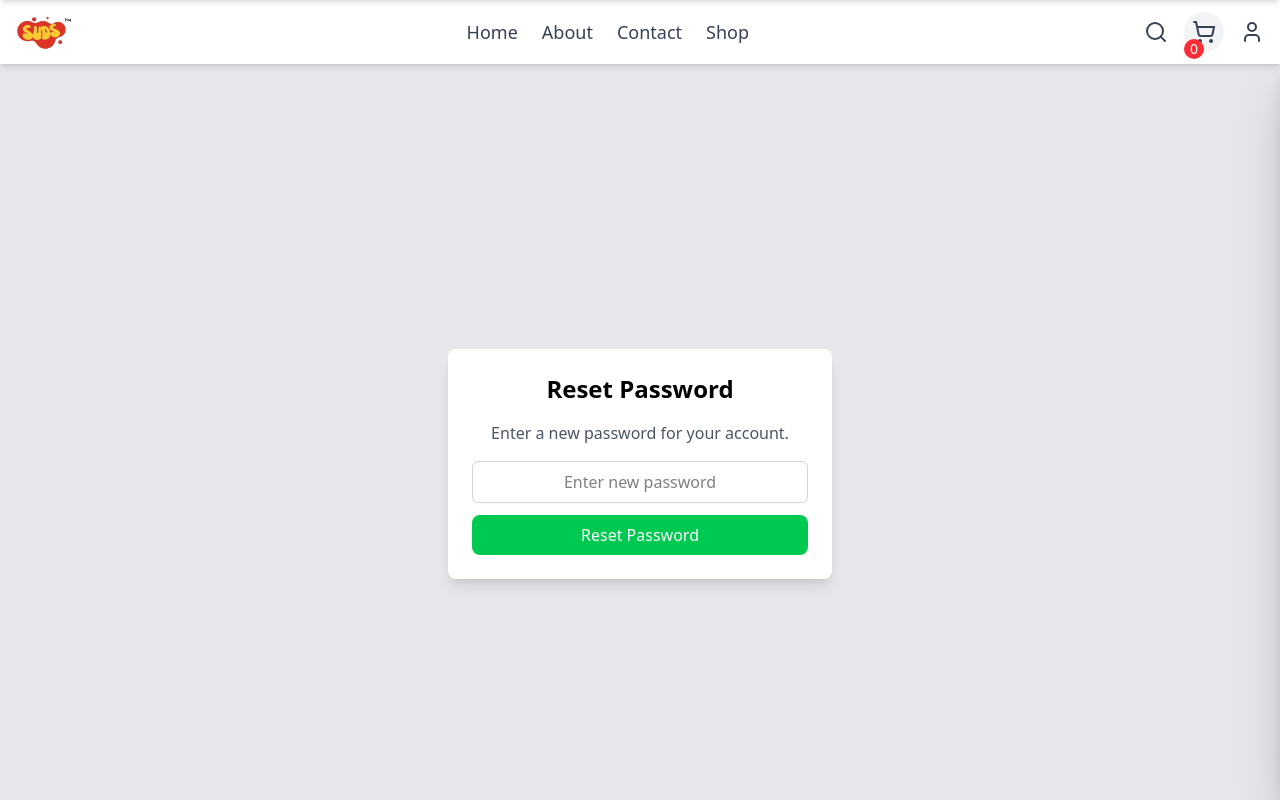
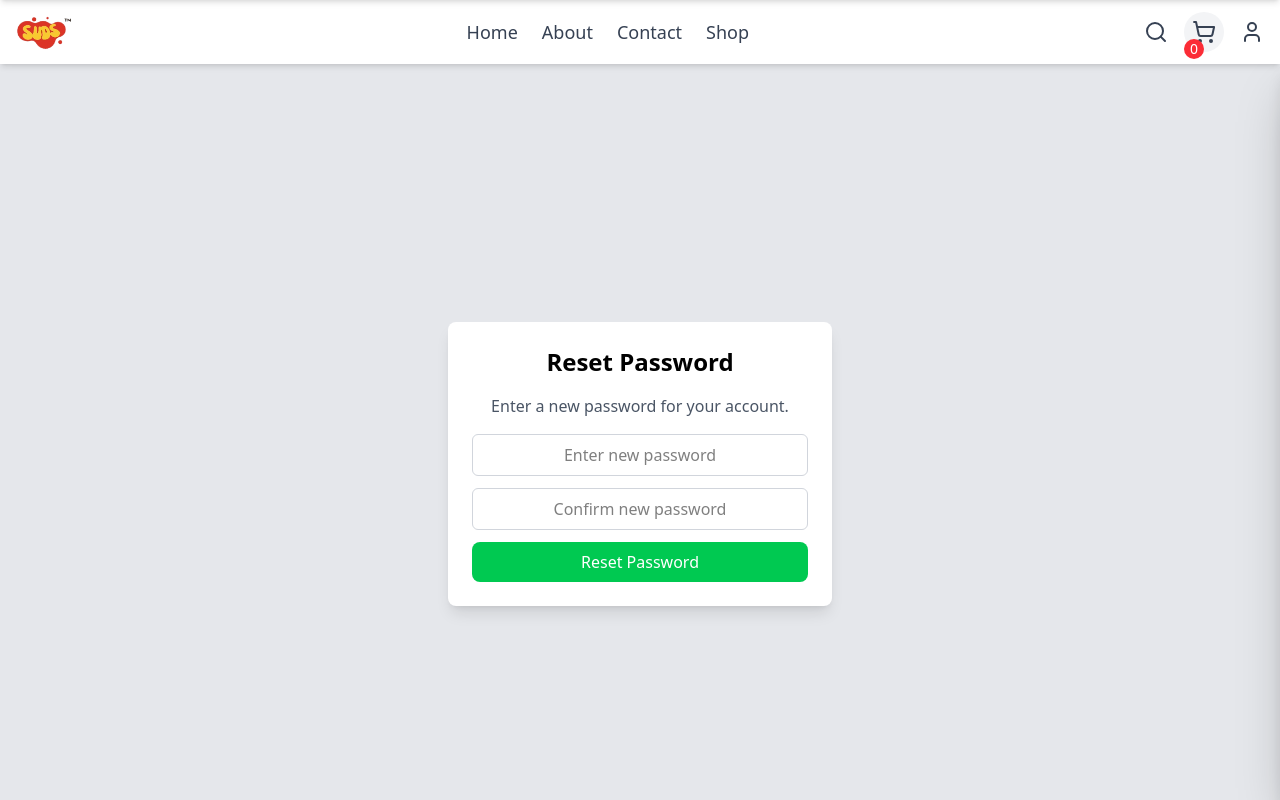
Before and after one commit to ajayGodara0001/suds, a React (Vite) app in the folder client/: page /reset-password/1 in a window 1280 px wide. Shown: the top 800 px of the page. Built offline with nearby package versions, Linux system fonts and the light colour scheme; no server answers.

Commit message:
confirm password and passwrord validation

```diff
--- a/client/src/components/Login.jsx
+++ b/client/src/components/Login.jsx
@@ -29,15 +29,15 @@
       .then((res) => {
         toast.success(res.data.message)
         navigate("/")
+        setTimeout(() => {
+          window.location.reload();
+      }, 500);
       })
       .catch((error)=>{
         console.error("Error:", error.response?.data || error.message);
         toast.error(error.response?.data?.message ||  error.message);
       })
       .finally(() => {
-        setTimeout(() => {
-          window.location.reload();
-      }, 500);
         setLoading(false); // Enable button again if needed
       });
   };
--- a/client/src/components/Signup.jsx
+++ b/client/src/components/Signup.jsx
@@ -1,53 +1,59 @@
 import { useForm } from "react-hook-form";
 import { NavLink, useNavigate } from "react-router-dom";
-import { X, Menu } from "lucide-react";
+import { X } from "lucide-react";
 import toast from 'react-hot-toast';
-
-import axios from "axios"
+import axios from "axios";
 import { useState } from "react";
-
 
 export default function Register() {
   const [loading, setLoading] = useState(false);
-  const navigate = useNavigate()
+  const navigate = useNavigate();
+
   const back = () => {
-    navigate("/")
-  }
+    navigate("/");
+  };
+
   const {
     register,
     handleSubmit,
+    watch,
     formState: { errors },
   } = useForm();
 
   const onSubmit = async (data) => {
+    if (data.password !== data.confirmPassword) {
+      return;
+    }
+
     setLoading(true);
     const newUser = {
       email: data.email,
       name: data.name,
-      password: data.password
-    }
-    const backend_url = import.meta.env.VITE_BACKEND_URI
+      password: data.password,
+    };
+
+    const backend_url = import.meta.env.VITE_BACKEND_URI;
     await axios.post(`${backend_url}/api/auth/signup`, newUser, { withCredentials: true })
-      .then((res) => {
-        navigate("/verification")
-        })
+      .then(() => {
+        navigate("/verification");
+      })
       .catch((error) => {
         console.error("Error:", error.response?.data || error.message);
-            toast.error(error.response?.data?.message ||  error.message);
-
+        toast.error(error.response?.data?.message || error.message);
       })
       .finally(() => {
-        window.location.reload()
-        setLoading(false); // Enable button again if needed
+        setLoading(false);
       });
   };
 
   return (
     <div className="flex flex-col items-center justify-center h-screen bg-gray-100">
       <div className="bg-white p-6 rounded-2xl shadow-lg w-96 text-center">
-        <div className="flex  flex-row justify-between mb-5  items-center">
-          <h2 className="text-2xl font-semibold ">Register</h2>
-          <span> <X onClick={back} className=" rounded-md px-2 hover:scale-125  cursor-pointer " size={40} /></span>
+        <div className="flex flex-row justify-between mb-5 items-center">
+          <h2 className="text-2xl font-semibold">Register</h2>
+          <span>
+            <X onClick={back} className="rounded-md px-2 hover:scale-125 cursor-pointer" size={40} />
+          </span>
         </div>
         <form onSubmit={handleSubmit(onSubmit)}>
           <input
@@ -70,20 +76,35 @@
             type="password"
             placeholder="Password"
             className="w-full p-2 mb-1 border rounded-lg focus:outline-none focus:ring-2 focus:ring-blue-400"
-            {...register("password", { required: "Password is required" })}
+            {...register("password", {
+              required: "Password is required",
+              minLength: { value: 8, message: "Password must be at least 8 characters long" },
+              pattern: {
+                value: /^(?=.*[a-z])(?=.*[A-Z])(?=.*\d).{8,}$/,
+                message: "Password must contain at least one uppercase, one lowercase, and one number"
+              }
+            })}
           />
           {errors.password && <p className="text-red-500 text-sm mb-2">{errors.password.message}</p>}
 
+          <input
+            type="password"
+            placeholder="Confirm Password"
+            className="w-full p-2 mb-1 border rounded-lg focus:outline-none focus:ring-2 focus:ring-blue-400"
+            {...register("confirmPassword", {
+              required: "Please confirm your password",
+              validate: (value) => value === watch("password") || "Passwords do not match"
+            })}
+          />
+          {errors.confirmPassword && <p className="text-red-500 text-sm mb-2">{errors.confirmPassword.message}</p>}
 
           <button
             type="submit"
-            className={`w-full text-white py-2 rounded-lg transition ${loading ? "bg-gray-400 cursor-not-allowed" : "bg-green-500 hover:bg-green-600"
-              }`}
+            className={`w-full text-white py-2 rounded-lg transition ${loading ? "bg-gray-400 cursor-not-allowed" : "bg-green-500 hover:bg-green-600"}`}
             disabled={loading}
           >
             {loading ? "Registering..." : "Register"}
           </button>
-
         </form>
         <hr className="my-4" />
         <NavLink to="/login" className="text-blue-500 font-semibold">Back to Login</NavLink>
--- a/client/src/components/resetPassword.jsx
+++ b/client/src/components/resetPassword.jsx
@@ -2,23 +2,21 @@
 import axios from "axios";
 import { useParams, useNavigate } from "react-router-dom";
 import toast from "react-hot-toast";
+import { useForm } from "react-hook-form";
 
 const ResetPassword = () => {
   const { token } = useParams();
-  const [password, setPassword] = useState("");
+  const navigate = useNavigate();
+  const backend_url = import.meta.env.VITE_BACKEND_URI;
+  const { register, handleSubmit, watch, formState: { errors } } = useForm();
   const [loading, setLoading] = useState(false);
 
-  const navigate = useNavigate();
-  const backend_url = import.meta.env.VITE_BACKEND_URI;
-
-  const handleResetPassword = async (e) => {
-    e.preventDefault();
+  const onSubmit = async (data) => {
     setLoading(true);
-
     try {
       const res = await axios.post(
         `${backend_url}/api/auth/reset-password/${token}`,
-        { password },
+        { password: data.password },
         { withCredentials: true }
       );
       toast.success(res.data.message);
@@ -35,17 +33,34 @@
       <div className="flex flex-col items-center p-6 bg-white rounded-lg shadow-lg w-96">
         <h2 className="text-2xl font-semibold mb-4">Reset Password</h2>
         <p className="text-gray-600 mb-4">Enter a new password for your account.</p>
+        <form onSubmit={handleSubmit(onSubmit)} className="w-full">
           <input
             type="password"
-          value={password}
-          onChange={(e) => setPassword(e.target.value)}
             placeholder="Enter new password"
             className="p-2 border border-gray-300 rounded-md w-full text-center mb-3"
-          required
+            {...register("password", {
+              required: "Password is required",
+              pattern: {
+                value: /^(?=.*[a-z])(?=.*[A-Z])(?=.*\d).{8,}$/,
+                message: "Password must contain at least one uppercase, one lowercase, and one number"
+              }
+            })}
           />
+          {errors.password && <p className="text-red-500 text-sm mb-2">{errors.password.message}</p>}
+
+          <input
+            type="password"
+            placeholder="Confirm new password"
+            className="p-2 border border-gray-300 rounded-md w-full text-center mb-3"
+            {...register("confirmPassword", {
+              required: "Please confirm your password",
+              validate: (value) => value === watch("password") || "Passwords do not match"
+            })}
+          />
+          {errors.confirmPassword && <p className="text-red-500 text-sm mb-2">{errors.confirmPassword.message}</p>}
+
           <button
             type="submit"
-          onClick={handleResetPassword}
             className={`w-full text-white py-2 rounded-lg transition ${
               loading ? "bg-gray-400 cursor-not-allowed" : "bg-green-500 hover:bg-green-600"
             }`}
@@ -53,6 +68,7 @@
           >
             {loading ? "Resetting..." : "Reset Password"}
           </button>
+        </form>
       </div>
     </div>
   );
```
Lines whose indentation alone changed are shown as unchanged.
